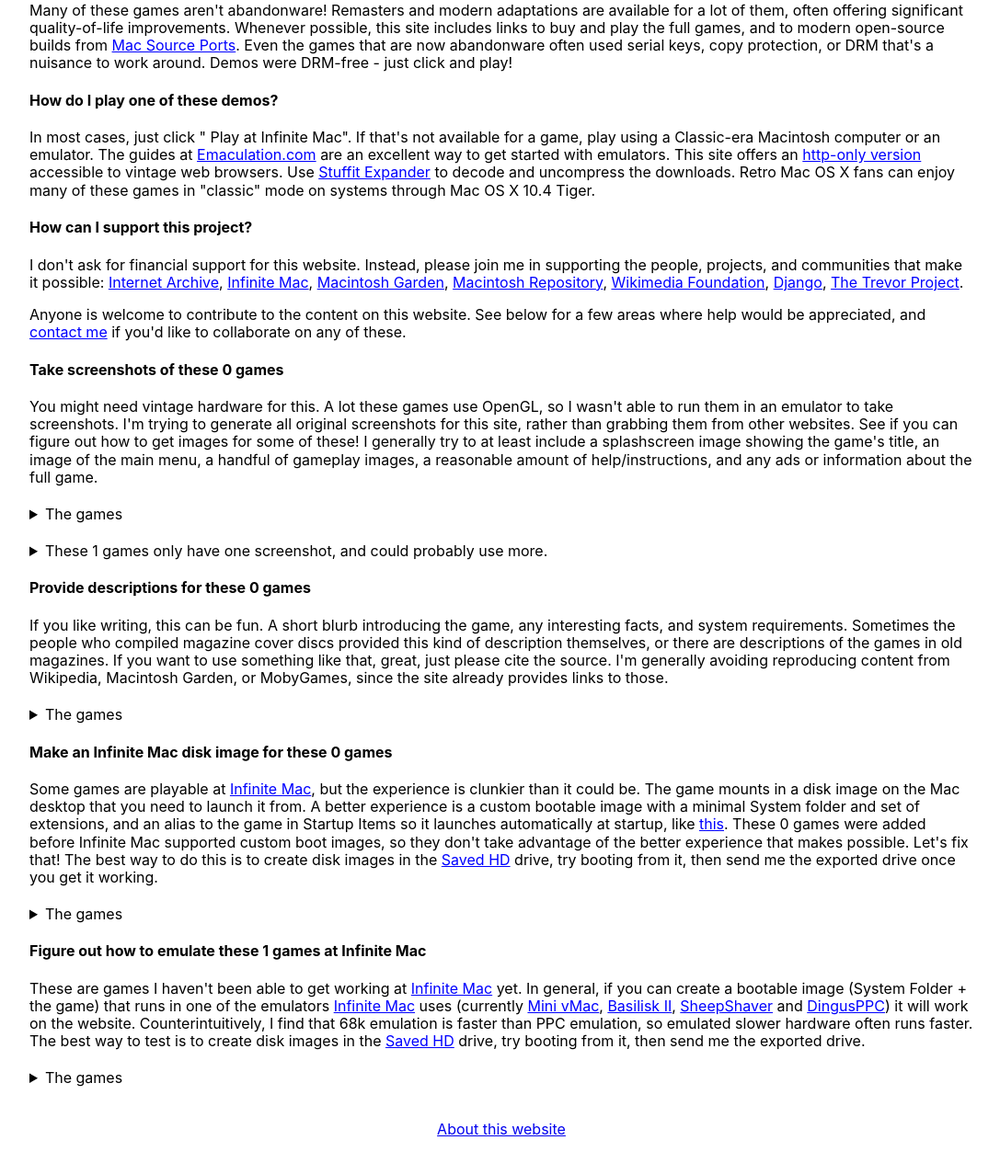
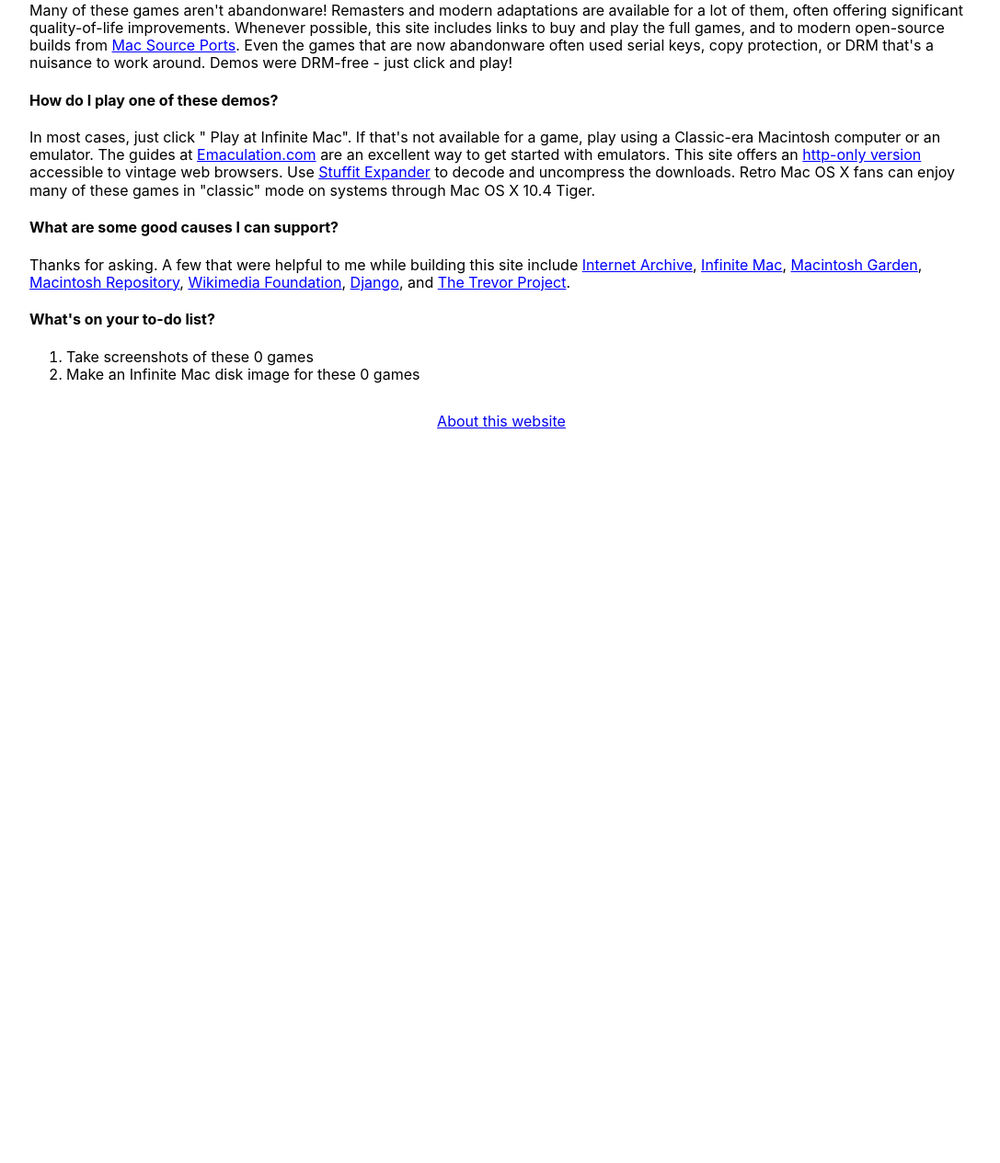
Before and after one commit to jcgraybill/classicmacdemos, a Django app: page /about/ in a window 1280 px wide. Shown: the part 313-1578 px from the top of the page at 92% size, without its empty margins (95-1182 px from the left). After the commit the page ends 779 px from the top, so only its background shows below. Run offline with Django 4.2, Linux system fonts and the light colour scheme; tables that the repository leaves empty hold one stand-in row (values such as "Sample post"); some libraries are stand-ins or nearby versions; some web fonts are replaced.

Commit message:
simplify about page

```diff
--- a/website/demos/templates/demos/about.html
+++ b/website/demos/templates/demos/about.html
@@ -9,40 +9,22 @@
     <p>Many of these games aren't abandonware! Remasters and modern adaptations are available for a lot of them, often offering significant quality-of-life improvements. Whenever possible, this site includes links to buy and play the full games, and to modern open-source builds from <a href="https://www.macsourceports.com/">Mac Source Ports</a>. Even the games that are now abandonware often used serial keys, copy protection, or DRM that's a nuisance to work around.  Demos were DRM-free - just click and play!</p>
 <h4>How do I play one of these demos?</h4>
     <p>In most cases, just click "<span aria-hidden="true" class="fa-solid fa-play"></span> Play at Infinite Mac". If that's not available for a game, play using a Classic-era Macintosh computer or an emulator. The guides at <a href="https://www.emaculation.com/">Emaculation.com</a> are an excellent way to get started with emulators. This site offers an <a href="http://www.classicmacdemos.com/">http-only version</a> accessible to vintage web browsers. Use <a href="https://stuffit.com/">Stuffit Expander</a> to decode and uncompress the downloads. Retro Mac OS X fans can enjoy many of these games in "classic" mode on systems through Mac OS X 10.4 Tiger.</p>
-<h4>How can I support this project?</h4>
-    <p>I don't ask for financial support for this website. Instead, please join me in supporting the people, projects, and communities that make it possible:
+<h4>What are some good causes I can support?</h4>
+    <p>Thanks for asking. A few that were helpful to me while building this site include
         <a href="https://archive.org/donate">Internet Archive</a>,
         <a href="https://github.com/sponsors/mihaip">Infinite Mac</a>,
         <a href="https://www.patreon.com/macintoshgarden/posts">Macintosh Garden</a>,
         <a href="https://www.macintoshrepository.org/donate.php">Macintosh Repository</a>,
         <a href="https://donate.wikimedia.org/w/index.php?title=Special:LandingPage&country=US&uselang=en">Wikimedia Foundation</a>,
-        <a href="https://www.djangoproject.com/fundraising/">Django</a>,
+        <a href="https://www.djangoproject.com/fundraising/">Django</a>, and
         <a href="https://give.thetrevorproject.org/give/484310/#!/donation/checkout">The Trevor Project</a>.
     </p>
-    <p>Anyone is welcome to contribute to the content on this website. See below for a few areas where help would be appreciated, and <a href="https://oldbytes.space/@kabootie">contact me</a> if you'd like to collaborate on any of these.</p>
-    <h4>Take screenshots of these {{screenshots.count}} games</h4>
-    <p>You might need vintage hardware for this. A lot these games use OpenGL, so I wasn't able to run them in an emulator to take screenshots. I'm trying to generate all original screenshots for this site, rather than grabbing them from other websites. See if you can figure out how to get images for some of these! I generally try to at least include a splashscreen image showing the game's title, an image of the main menu, a handful of gameplay images, a reasonable amount of help/instructions, and any ads or information about the full game.</p>
-    <details><summary>The games</summary>
-    {% include "demos/game_cards.html" with games=screenshots %}
-    </details>
-    <details><summary>These {{ single_screenshot.count }} games only have one screenshot, and could probably use more.</summary>
-        {% include "demos/game_cards.html" with games=single_screenshot %}
-        </details>
-    <h4>Provide descriptions for these {{blurb.count}} games</h4>
-    <p>If you like writing, this can be fun. A short blurb introducing the game, any interesting facts, and system requirements. Sometimes the people who compiled magazine cover discs provided this kind of description themselves, or there are descriptions of the games in old magazines. If you want to use something like that, great, just please cite the source. I'm generally avoiding reproducing content from Wikipedia, Macintosh Garden, or MobyGames, since the site already provides links to those.</p>
-    <details><summary>The games</summary>
-        {% include "demos/game_cards.html" with games=blurb %}
-    </details>
-        <h4>Make an Infinite Mac disk image for these {{custom_image.count}} games</h4>
-        <p>Some games are playable at <a href="https://infinitemac.org/">Infinite Mac</a>, but the experience is clunkier than it could be. The game mounts in a disk image on the Mac desktop that you need to launch it from. A better experience is a custom bootable image with a minimal System folder and set of extensions, and an alias to the game in Startup Items so it launches automatically at startup, like <a href="{% url 'demos:play' 'marathon-1' %}">this</a>. These {{custom_image.count}} games were added before Infinite Mac supported custom boot images, so they don't take advantage of the better experience that makes possible. Let's fix that! The best way to do this is to create disk images in the <a href="https://blog.persistent.info/2023/09/infinite-mac-improved-persistence.html">Saved HD</a> drive, try booting from it, then send me the exported drive once you get it working.</p>
-        <details><summary>The games</summary>
-            {% include "demos/game_cards.html" with games=custom_image %}
-        </details>
-        <h4>Figure out how to emulate these {{playable.count}} games at Infinite Mac</h4>
-        <p>These are games I haven't been able to get working at <a href="https://infinitemac.org/">Infinite Mac</a> yet. In general, if you can create a bootable image (System Folder + the game) that runs in one of the emulators <a href="https://infinitemac.org/">Infinite Mac</a> uses (currently <a href="https://www.gryphel.com/c/minivmac/">Mini vMac</a>, <a href="https://basilisk.cebix.net/">Basilisk II</a>, <a href="https://sheepshaver.cebix.net/">SheepShaver</a> and <a href="https://github.com/dingusdev/dingusppc">DingusPPC</a>) it will work on the website. Counterintuitively, I find that 68k emulation is faster than PPC emulation, so emulated slower hardware often runs faster. The best way to test is to create disk images in the <a href="https://blog.persistent.info/2023/09/infinite-mac-improved-persistence.html">Saved HD</a> drive, try booting from it, then send me the exported drive.</p>
-        <details><summary>The games</summary>
-            {% include "demos/game_cards.html" with games=playable %}
-        </details>
-    </article>
+<h4>What's on your to-do list?</h4>
+<ol>
+<li>Take screenshots of these {{screenshots.count}} games
+    {% include "demos/game_cards.html" with games=screenshots %}</li>
+<li>Make an Infinite Mac disk image for these {{custom_image.count}} games
+    {% include "demos/game_cards.html" with games=custom_image %}</li>
+</ol>
 </section>
 {% endblock %}
```
